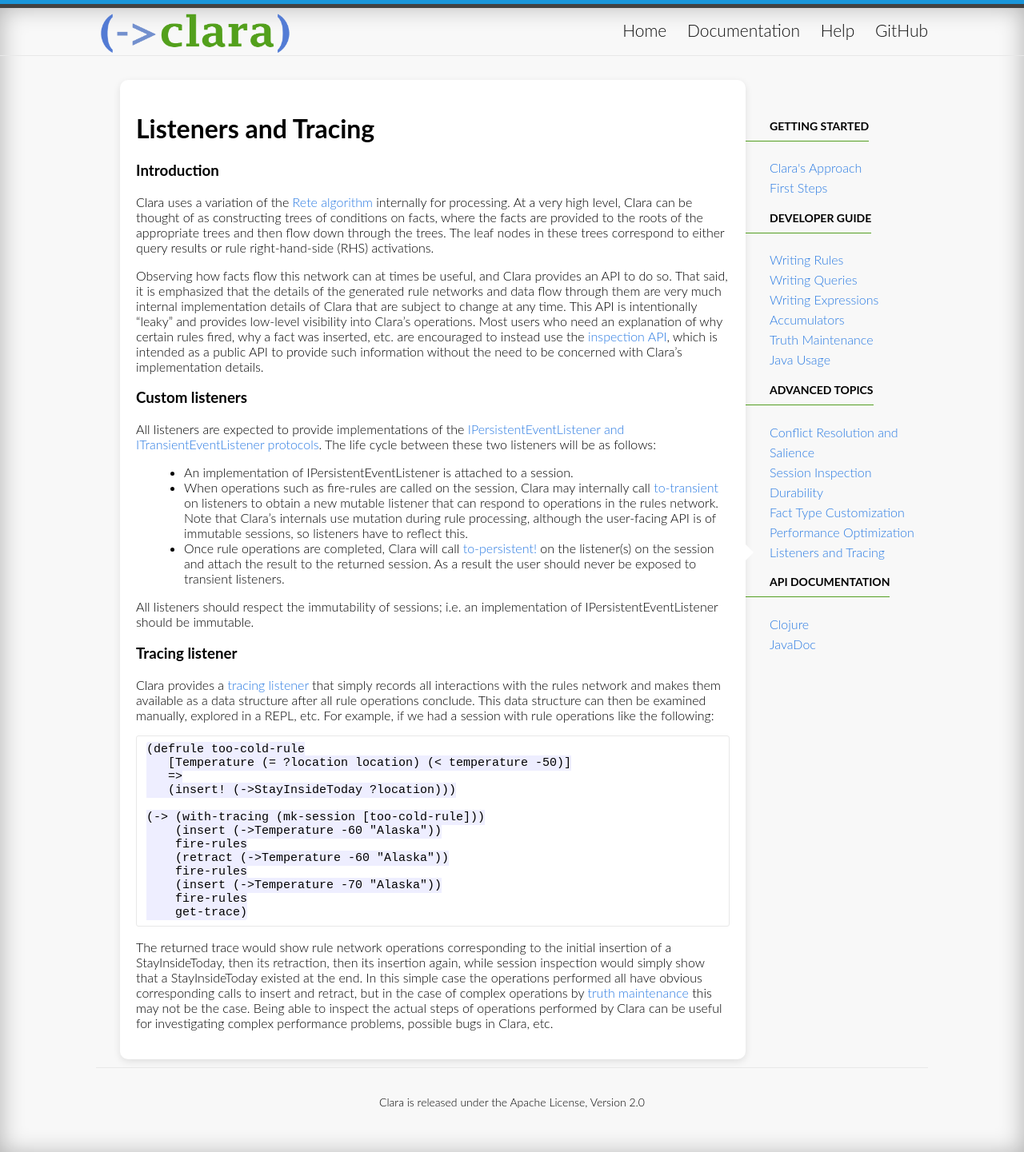
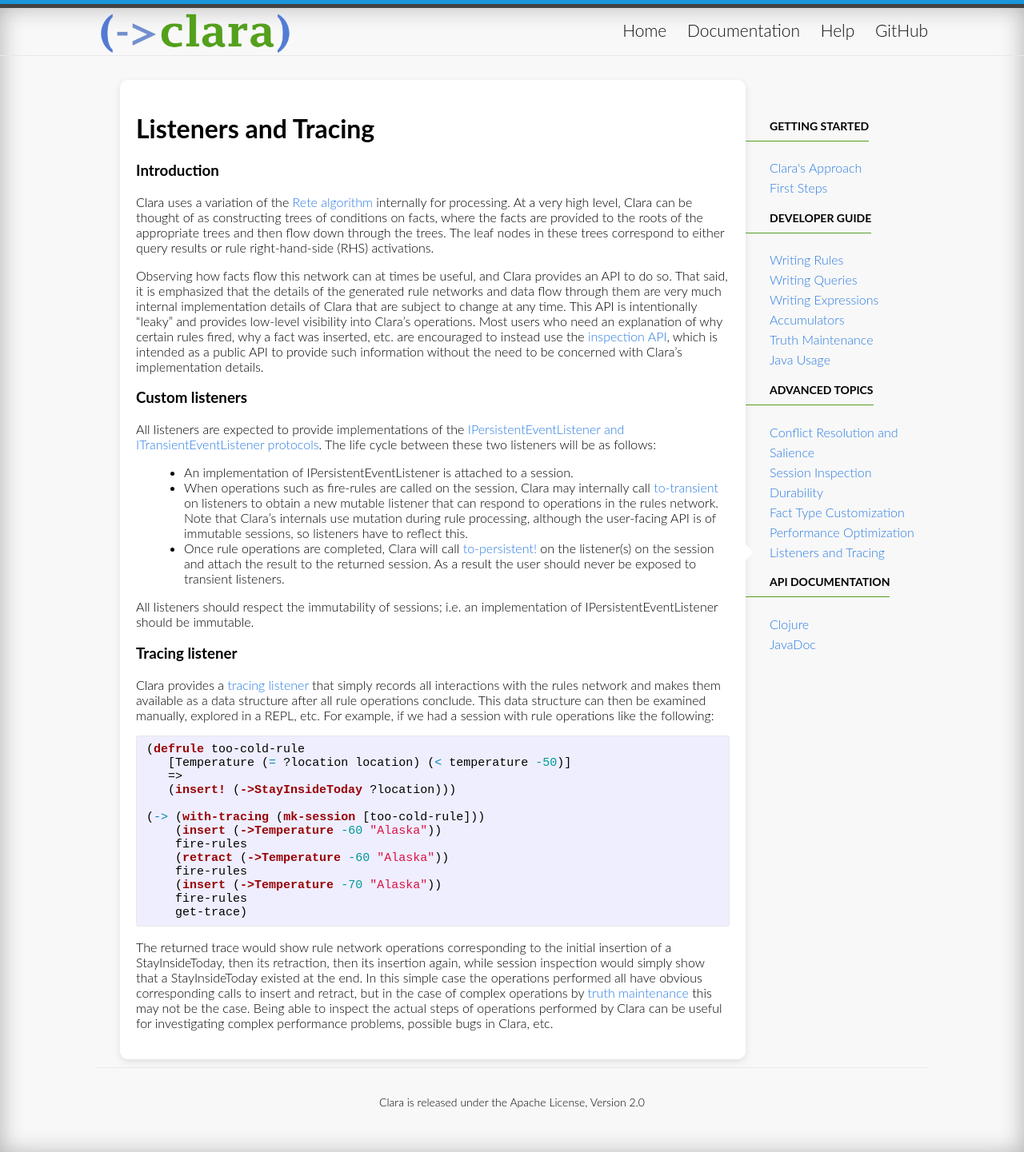
Before and after one commit to oracle-samples/clara-site, a Jekyll site: the page built from _docs/listeners.md, in a window 1280 px wide. Shown: the whole page at 80% size. Built offline with Jekyll 4.4.1, drawn with Linux system fonts in a browser that asks for light colours.

Commit message:
Use Clojure syntax highlighting

`````diff
--- a/_docs/listeners.md
+++ b/_docs/listeners.md
@@ -24,7 +24,7 @@ All listeners should respect the immutability of sessions; i.e. an implementatio
 
 Clara provides a [tracing listener](https://github.com/cerner/clara-rules/blob/0.17.0/src/main/clojure/clara/tools/tracing.cljc) that simply records all interactions with the rules network and makes them available as a data structure after all rule operations conclude.  This data structure can then be examined manually, explored in a REPL, etc. For example, if we had a session with rule operations like the following:
 
-```
+{% highlight clojure %}
 (defrule too-cold-rule
    [Temperature (= ?location location) (< temperature -50)]
    =>
@@ -38,5 +38,6 @@ Clara provides a [tracing listener](https://github.com/cerner/clara-rules/blob/0
     (insert (->Temperature -70 "Alaska"))
     fire-rules
     get-trace)
-````
+{% endhighlight %}
+
 The returned trace would show rule network operations corresponding to the initial insertion of a StayInsideToday, then its retraction, then its insertion again, while session inspection would simply show that a StayInsideToday existed at the end.  In this simple case the operations performed all have obvious corresponding calls to insert and retract, but in the case of complex operations by [truth maintenance](/docs/truthmaint) this may not be the case.  Being able to inspect the actual steps of operations performed by Clara can be useful for investigating complex performance problems, possible bugs in Clara, etc.
`````
